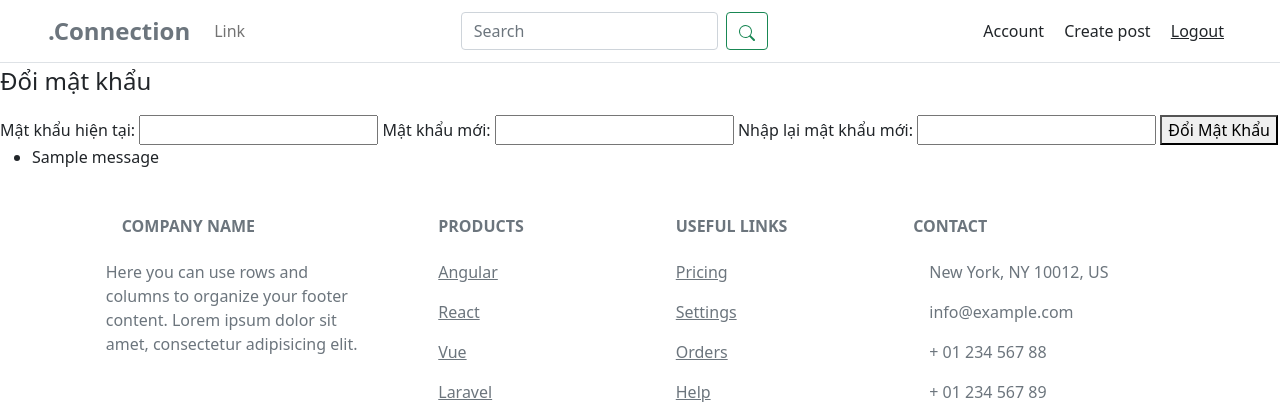
After one commit to anhpham21u/connection, a Django app: page /account/change_password/ in a window 1280 px wide. The commit adds this page. Shown: the top 420 px of the page. Run offline with Django 4.2, Linux system fonts and the light colour scheme; a user stored in the database is signed in; one stand-in notice (Sample message) is shown; some libraries are stand-ins or nearby versions.

Commit message:
func: change password

```diff
--- a/authentication/urls.py
+++ b/authentication/urls.py
@@ -6,4 +6,5 @@ urlpatterns = [
     path('login/', views.login_view, name="login"),
     path('register/', views.registration_view, name="register"),
     path('logout/', views.logout_view, name="logout"),
+    path('change_password/', views.change_password, name="change_password"),
 ]
--- a/authentication/views.py
+++ b/authentication/views.py
@@ -3,8 +3,8 @@ from django.contrib import messages
 
 from app.models import Post
 from .forms import NewUserForm
-from django.contrib.auth import login, logout, authenticate
-from django.contrib.auth.forms import AuthenticationForm
+from django.contrib.auth import login, logout, authenticate, update_session_auth_hash
+from django.contrib.auth.forms import AuthenticationForm, PasswordChangeForm
 
 def registration_view(request):
     user_log = request.user
@@ -63,3 +63,21 @@ def account_view(request):
         'posts': posts,
     }
     return render(request, 'authentication/account.html', context)
+
+def change_password(request):
+    user_log = request.user
+    if not user_log.is_authenticated:
+        return redirect('index')
+
+    if request.method == 'POST':
+        print('test')
+        form = PasswordChangeForm(request.user, request.POST)
+        if form.is_valid():
+            user = form.save()
+            update_session_auth_hash(request, user)
+            return redirect('account')
+        else:
+            messages.error(request, 'Có lỗi xảy ra, vui lòng kiểm tra lại thông tin.')
+    else:
+        form = PasswordChangeForm(request.user)
+    return render(request, 'authentication/change_password.html', {'form': form})
--- a/templates/authentication/account.html
+++ b/templates/authentication/account.html
@@ -8,6 +8,9 @@
 {% endblock extrastyles %}
 
 {% block content %}
+<p class="fs-4">Đổi thông tin cá nhân</p>
+<a href="{% url "change_password" %}">Đổi mật khẩu</a>
+
 <p class="fs-4">Các bài đăng</p>
 <div class="row">
     {% for post in posts %}
--- /dev/null
+++ b/templates/authentication/change_password.html
@@ -0,0 +1,32 @@
+{% extends "authentication/base.html" %}
+
+{% load static %}
+{% load crispy_forms_tags %}
+
+{% block extrastyles %}
+<link rel="stylesheet" type="text/css" href="{% static 'css/account.css' %}" />
+{% endblock extrastyles %}
+
+{% block content %}
+<p class="fs-4">Đổi mật khẩu</p>
+
+<form method="post">
+    {% csrf_token %}
+    <label for="current_password">Mật khẩu hiện tại:</label>
+    <input type="password" id="current_password" name="old_password">
+    <label for="new_password1">Mật khẩu mới:</label>
+    <input type="password" id="new_password1" name="new_password1">
+    <label for="new_password2">Nhập lại mật khẩu mới:</label>
+    <input type="password" id="new_password2" name="new_password2">
+    <button type="submit">Đổi Mật Khẩu</button>
+</form>
+
+{% if messages %}
+<ul class="messages">
+    {% for message in messages %}
+    <li{% if message.tags %} class="{{ message.tags }}" {% endif %}>{{ message }}</li>
+        {% endfor %}
+</ul>
+{% endif %}
+
+{% endblock content %}
```
Also changed, not shown: db.sqlite3.
